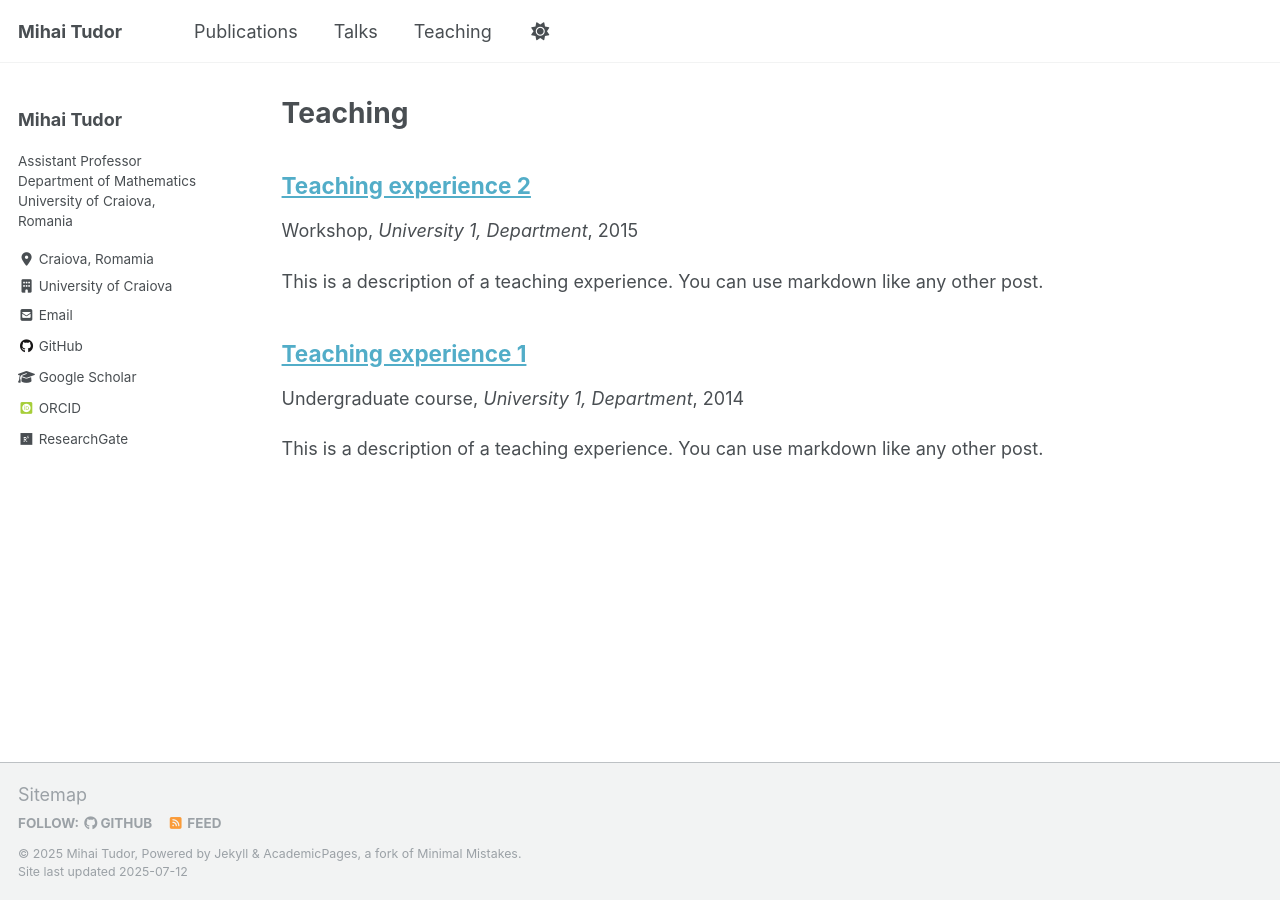
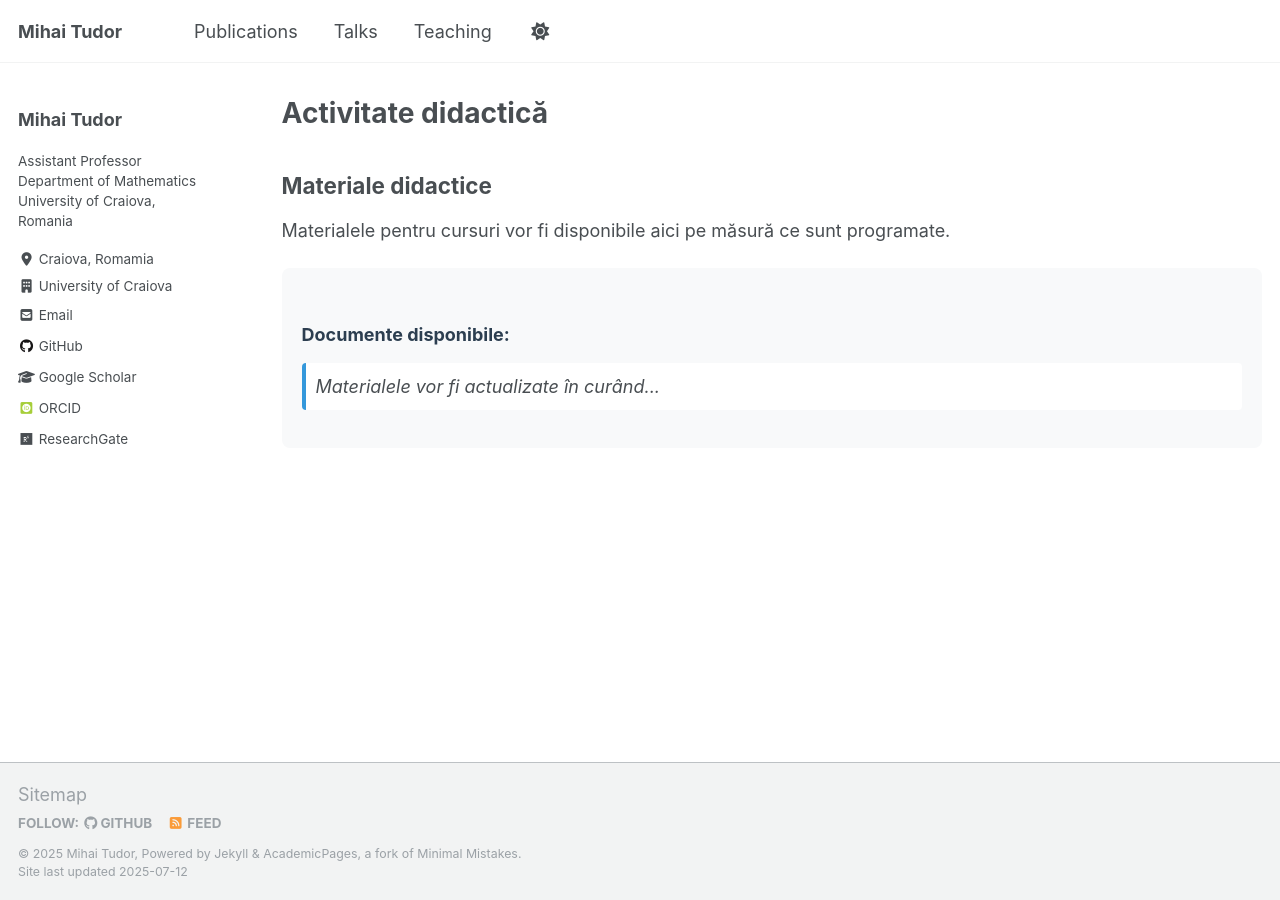
Before and after one commit to MihaiTudor26/mihaitudor26.github.io, a Jekyll site: the page built from _pages/teaching.html, in a window 1280 px wide. Built offline with Jekyll 4.4.1, drawn with Linux system fonts in a browser that asks for light colours; some web fonts are replaced; a script that is not in the unit is left out.

Commit message:
Update teaching.html

```diff
--- a/_pages/teaching.html
+++ b/_pages/teaching.html
@@ -1,12 +1,59 @@
 ---
 layout: archive
-title: "Teaching"
+title: "Activitate didactică"
 permalink: /teaching/
 author_profile: true
 ---
 
-{% include base_path %}
+<h2>Materiale didactice</h2>
 
-{% for post in site.teaching reversed %}
-  {% include archive-single.html %}
-{% endfor %}
+<p>Materialele pentru cursuri vor fi disponibile aici pe măsură ce sunt programate.</p>
+
+<div id="materiale-teaching">
+  <h3>Documente disponibile:</h3>
+  <ul id="lista-fisiere">
+    <li><em>Materialele vor fi actualizate în curând...</em></li>
+  </ul>
+</div>
+
+<style>
+#materiale-teaching {
+  background: #f8f9fa;
+  padding: 20px;
+  border-radius: 8px;
+  margin: 20px 0;
+}
+
+#materiale-teaching h3 {
+  color: #2c3e50;
+  margin-bottom: 15px;
+}
+
+#lista-fisiere {
+  list-style: none;
+  padding: 0;
+}
+
+#lista-fisiere li {
+  margin-bottom: 10px;
+  padding: 10px;
+  background: white;
+  border-radius: 4px;
+  border-left: 4px solid #3498db;
+}
+
+#lista-fisiere li a {
+  text-decoration: none;
+  color: #2c3e50;
+  font-weight: bold;
+}
+
+#lista-fisiere li a:hover {
+  color: #3498db;
+}
+
+#lista-fisiere li a:before {
+  content: "📄 ";
+  margin-right: 8px;
+}
+</style>
```
